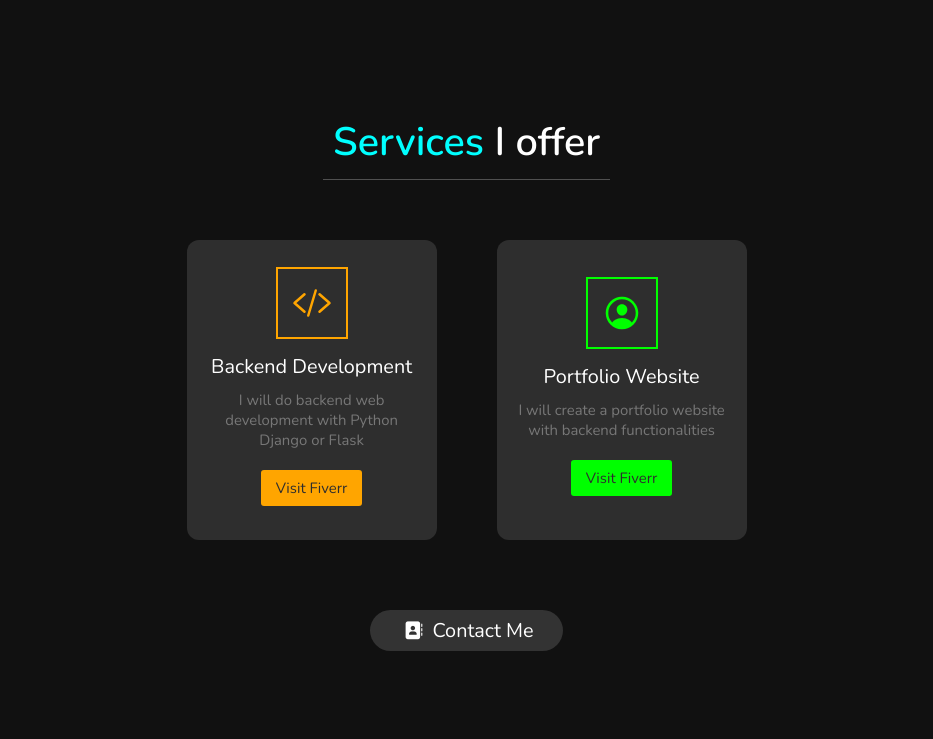
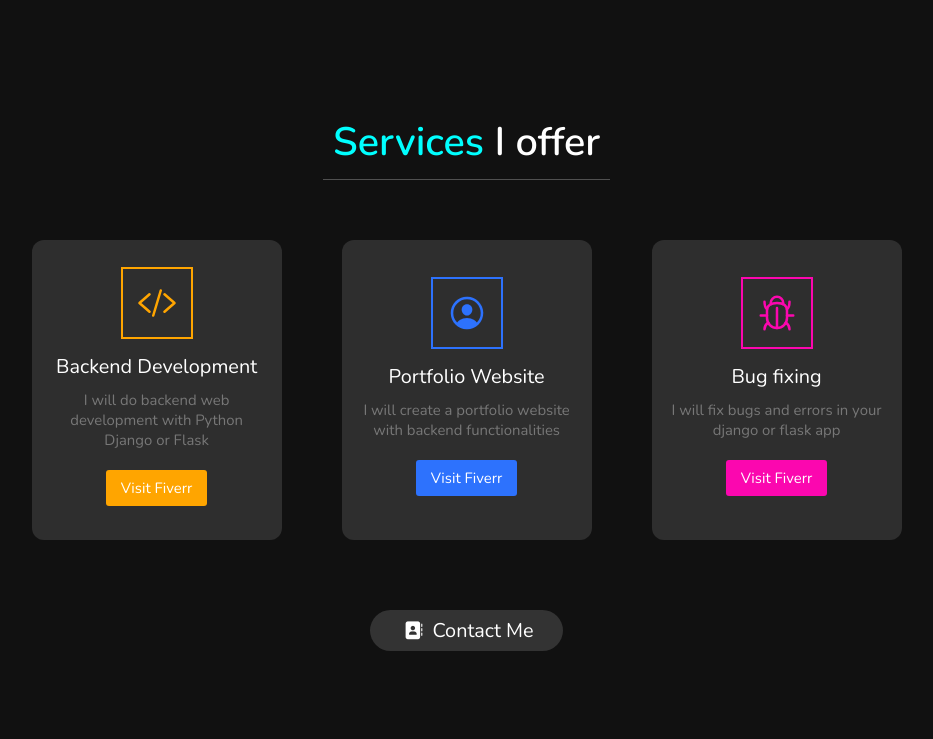
Before and after one commit to ArafDaTV/Portfolio-Website, a Flask app: page / in a window 1280 px wide. Shown: the part 1505-2244 px from the top of the page, without its empty margins (347-1280 px from the left). Run offline with Flask 2, Linux system fonts and the light colour scheme.

Commit message:
Added new service

```diff
--- a/static/styles/style.css
+++ b/static/styles/style.css
@@ -377,7 +377,7 @@ section {
 .services .services-container .service-box .content .text a {
     position: relative;
     background: var(--clr);
-    color: #2e2e2e;
+    color: #fff;
     padding: 8px 15px;
     display: inline-block;
     text-decoration: none;
--- a/templates/index.html
+++ b/templates/index.html
@@ -75,13 +75,23 @@
                     </div>
                 </div>
             </div>
-            <div class="service-box" style="--clr:lime">
+            <div class="service-box" style="--clr:#2D72FD">
                 <div class="content">
                     <div class="icon"><ion-icon name="person-circle-outline"></ion-icon></div>
                     <div class="text">
                         <h3>Portfolio Website</h3>
                         <p>I will create a portfolio website with backend functionalities</p>
                         <a href="https://www.fiverr.com/shaidozzaman21/create-a-portfolio-website" target="_blank">Visit Fiverr</a>
+                    </div>
+                </div>
+            </div>
+            <div class="service-box" style="--clr:#FB07AF">
+                <div class="content">
+                    <div class="icon"><ion-icon name="bug-outline"></ion-icon></ion-icon></div>
+                    <div class="text">
+                        <h3>Bug fixing</h3>
+                        <p>I will fix bugs and errors in your django or flask app</p>
+                        <a href="https://www.fiverr.com/shaidozzaman21/fix-bugs-and-errors-in-your-django-or-flask-app" target="_blank">Visit Fiverr</a>
                     </div>
                 </div>
             </div>
```
